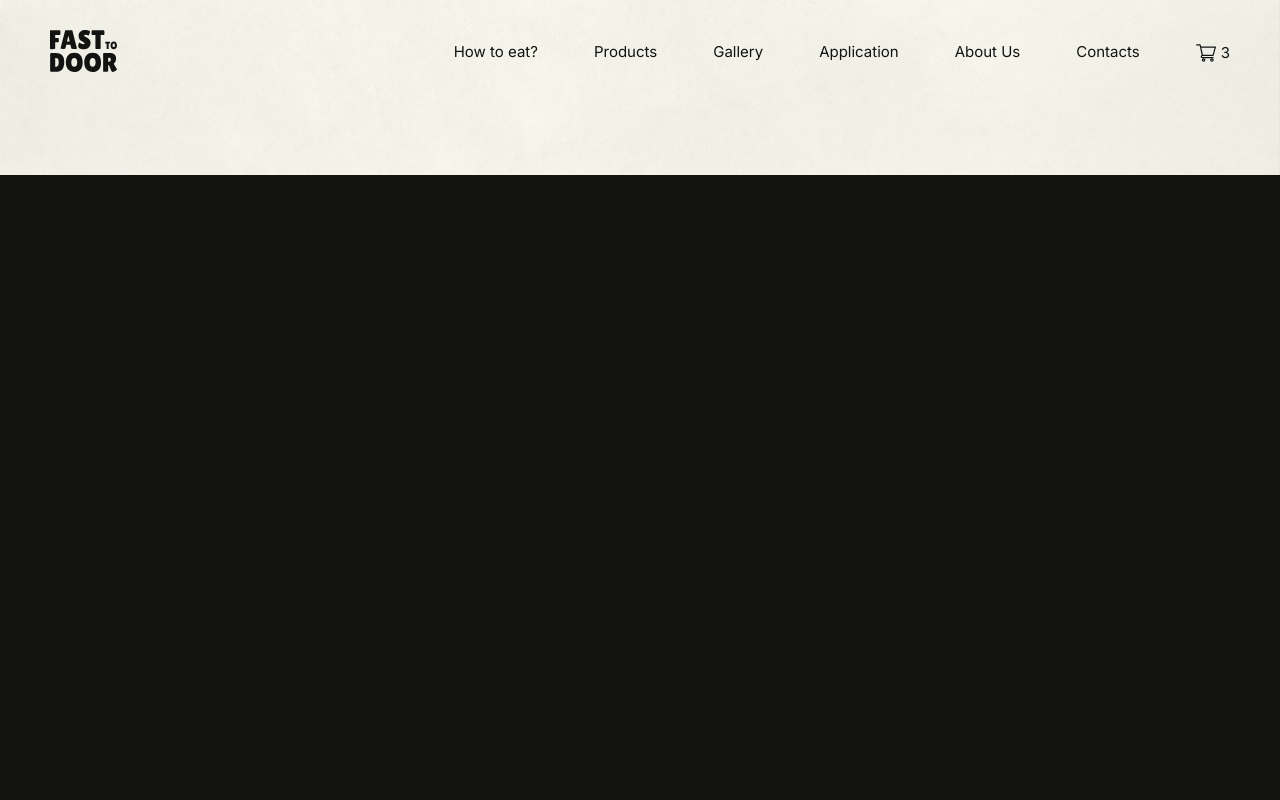
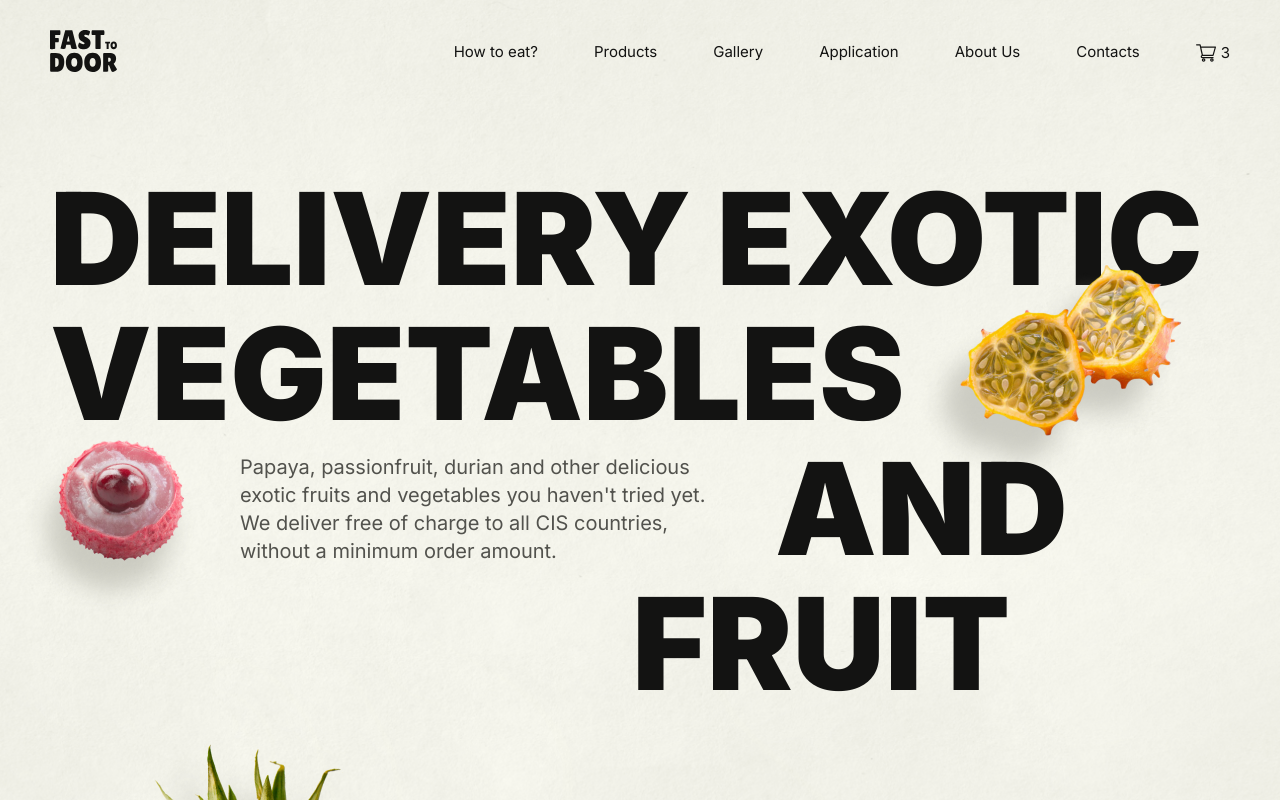
Before and after one commit to SvayOff/fast-to-door, a React (Create React App) app: page / in a window 1280 px wide. Built offline with nearby package versions, Linux system fonts and the light colour scheme.

Commit message:
added MainScreen component

```diff
--- /dev/null
+++ b/src/components/MainScreen/MainScreen.scss
@@ -0,0 +1,88 @@
+@import "../../libs/variables";
+.main {
+  &__inner {
+    padding-bottom: 80px;
+  }
+  &__text {
+    font-size: 128px;
+    line-height: 100%;
+  }
+  &__row {
+    &-kivano {
+      position: absolute;
+      top: -60px;
+      right: 25px;
+    }
+    &-lichi {
+      position: absolute;
+      top: -5px;
+      left: -30px;
+    }
+  }
+  &__row-first,
+  &__row-second,
+  &__row-three,
+  &__row-four {
+    position: relative;
+    display: flex;
+    align-items: center;
+    & + & {
+      margin-top: 7px;
+    }
+    h1,
+    h2 {
+      font-size: 128px;
+      line-height: 100%;
+      @include f900;
+      text-transform: uppercase;
+    }
+    p {
+      color: #52524d;
+      font-size: 20px;
+      max-width: 500px;
+      margin: 0 35px 0 190px;
+      line-height: 140%;
+    }
+  }
+  &__row-four {
+    justify-content: flex-end;
+    transform: translateX(-220px);
+  }
+  &__block {
+    &-img {
+      img {
+        background-position: center;
+        background-repeat: no-repeat;
+        background-size: cover;
+      }
+    }
+    &-col {
+      max-width: 286px;
+    }
+    &-text {
+      font-size: 16px;
+      line-height: 146%;
+      margin-bottom: 6px;
+    }
+    &-count {
+      font-size: 100px;
+      @include f900;
+      margin-bottom: 20px;
+      span {
+        display: inline-block;
+        font-size: 30px;
+        text-transform: uppercase;
+        transform: translateX(-15px);
+      }
+    }
+    &-desc {
+      font-size: 20px;
+      line-height: 140%;
+    }
+  }
+  &__block-second {
+    display: flex;
+    justify-content: space-between;
+    align-items: center;
+  }
+}
--- /dev/null
+++ b/src/components/MainScreen/index.jsx
@@ -0,0 +1,66 @@
+import styles from './MainScreen.scss';
+
+const MainScreen = () => {
+  return (
+    <section className="main">
+      <div className="container">
+        <div className="main__inner">
+          <div className="main__block main__block-first">
+            <div className="main__row main__row-first">
+              <h1>Delivery exotic</h1>
+            </div>
+            <div className="main__row main__row-second">
+              <h2>vegetables</h2>
+              <img
+                className="main__row main__row-img main__row-kivano"
+                src="./images/main/kivano-fruit.png"
+                alt="kivano-fruit"
+              />
+            </div>
+            <div className="main__row main__row-three">
+              <img
+                className="main__row-img main__row-lichi"
+                src="./images/main/lichi-fruit.png"
+                alt=""
+              />
+              <p className="main__row-text">
+                Papaya, passionfruit, durian and other delicious exotic fruits and vegetables you
+                haven't tried yet. We deliver free of charge to all CIS countries, without a minimum
+                order amount.
+              </p>
+              <h2>and</h2>
+            </div>
+            <div className="main__row main__row-four">
+              <h2>fruit</h2>
+            </div>
+          </div>
+          <div className="main__block main__block-second">
+            <div className="main__block-img">
+              <img src="./images/main/pineapple-fruit.png" alt="pineapple-fruit" />
+            </div>
+            <div className="main__block-col">
+              <p className="main__block-text">Our delivery is better than competitors on</p>
+              <h2 className="main__block-count">100%</h2>
+              <p className="main__block-desc">
+                We pack all products in wooden boxes that store the required temperature for
+                delivery in 3-7 days.
+              </p>
+            </div>
+            <div className="main__block-col">
+              <p className="main__block-text">Among all grocery delivery companies, we occupy</p>
+              <h2 className="main__block-count">
+                4 <span>place</span>
+              </h2>
+              <p className="main__block-desc">
+                We are among the top 10 companies in the CIS for the quality of the products we
+                grow.
+              </p>
+            </div>
+          </div>
+        </div>
+      </div>
+    </section>
+  );
+};
+
+export default MainScreen;
--- a/src/libs/_global.scss
+++ b/src/libs/_global.scss
@@ -24,7 +24,18 @@ li {
     padding: 0;
     list-style: none;
 }
+h1,
+h2,
+h3,
+h4,
+h5,
+h6,
+p {
+    margin: 0;
+    padding: 0;
+}
 body {
+    color: $dark;
     font-size: 15px;
     font-weight: 400;
     background-color: $dark;
--- a/src/libs/_variables.scss
+++ b/src/libs/_variables.scss
@@ -6,15 +6,15 @@ $light: #f4f4ec;
   font-family: "Inter", sans-serif;
   font-weight: 400;
 }
-@mixin f400 {
+@mixin f600 {
   font-family: "Inter", sans-serif;
   font-weight: 600;
 }
-@mixin f400 {
+@mixin f700 {
   font-family: "Inter", sans-serif;
   font-weight: 700;
 }
-@mixin f400 {
+@mixin f900 {
   font-family: "Inter", sans-serif;
   font-weight: 900;
 }
--- a/src/pages/Home.jsx
+++ b/src/pages/Home.jsx
@@ -1,13 +1,15 @@
 import Header from '../components/Header';
+import MainScreen from '../components/MainScreen';
 import styles from './Home.scss';
 
 const Home = () => {
   return (
-    <section className="home">
+    <div className="home">
       <div className="home__main">
         <Header />
+        <MainScreen />
       </div>
-    </section>
+    </div>
   );
 };
 
```
Also changed, not shown: public/images/main/lichi-fruit.png (renamed from public/images/main/llichi-fruit.png).
